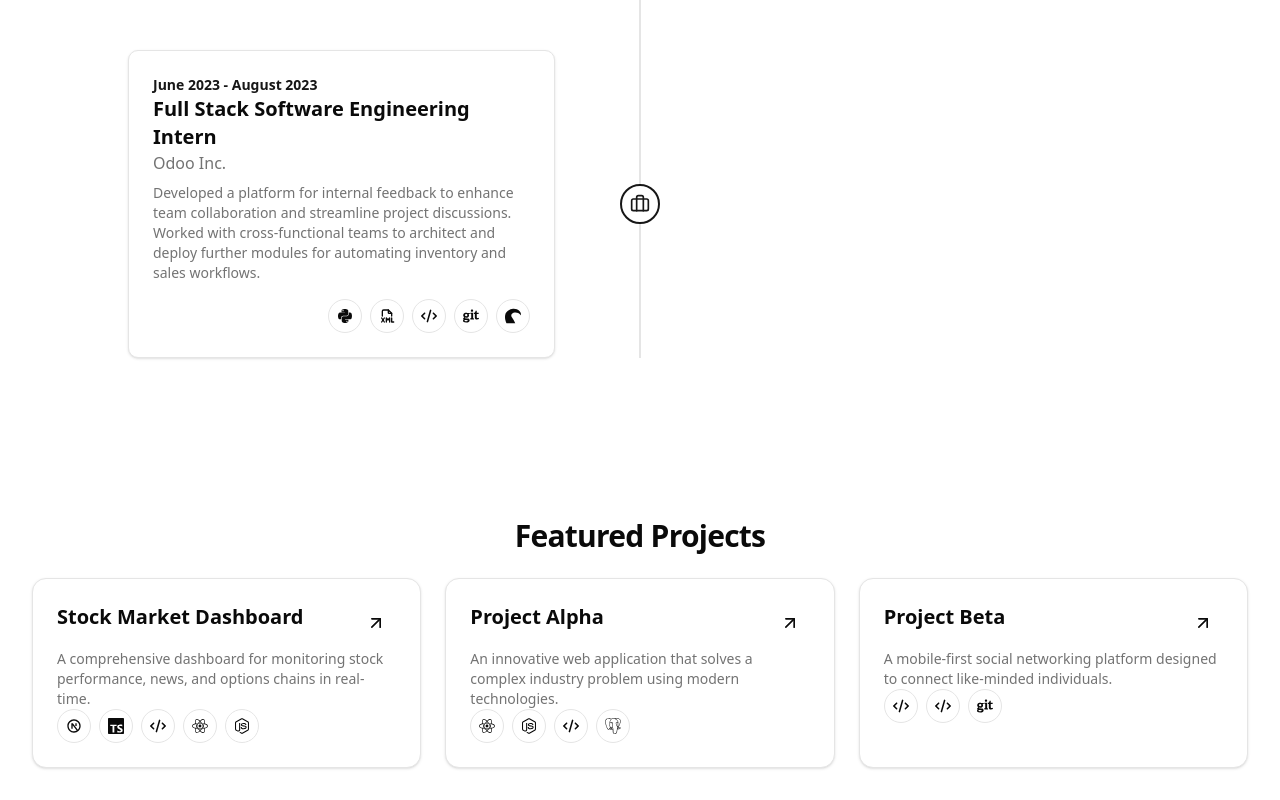
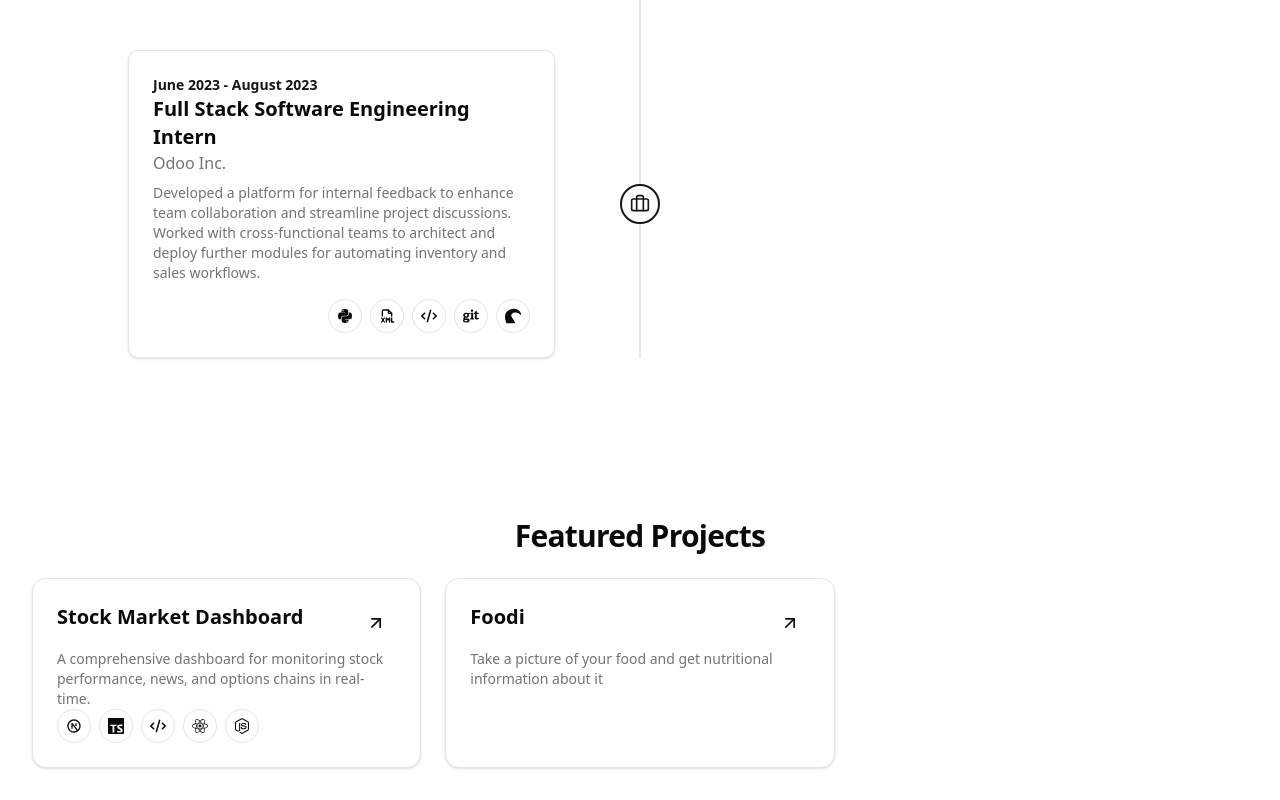
Before and after one commit to ChinnyChilla/StockPredictor, a Next.js app in the folder stock-predictor/: page / in a window 1280 px wide. Shown: the part 1289-2089 px from the top of the page. Built offline with nearby package versions, Linux system fonts and the light colour scheme.

Commit message:
fixed stuff

```diff
--- a/stock-predictor/app/page.tsx
+++ b/stock-predictor/app/page.tsx
@@ -53,17 +53,11 @@ const projects = [
 		skills: ["Next.js", "TypeScript", "Tailwind CSS", "React", "Node.js"],
 	},
 	{
-		title: "Project Alpha",
-		description: "An innovative web application that solves a complex industry problem using modern technologies.",
-		link: "/projects/alpha",
-		skills: ["React", "Node.js", "GraphQL", "PostgreSQL"],
-	},
-	{
-		title: "Project Beta",
-		description: "A mobile-first social networking platform designed to connect like-minded individuals.",
-		link: "/projects/beta",
-		skills: ["React Native", "Firebase", "Git"],
-	},
+		title: "Foodi",
+		description: "Take a picture of your food and get nutritional information about it",
+		link: "/projects/foodi",
+		skills: [],
+	}
 ]
 
 export default function HomePage() {
--- a/stock-predictor/app/projects/page.tsx
+++ b/stock-predictor/app/projects/page.tsx
@@ -17,7 +17,7 @@ const allProjects = [
 		title: "Foodi",
 		description: "Take a picture of your food and get nutritional information about it",
 		link: "/projects/foodi",
-		skills: ["React", "Node.js", "GraphQL", "PostgreSQL"],
+		skills: [],
 	}
 ]
 
```
Also changed, not shown: 1 other file (tests, documents, lock files or other folders).
